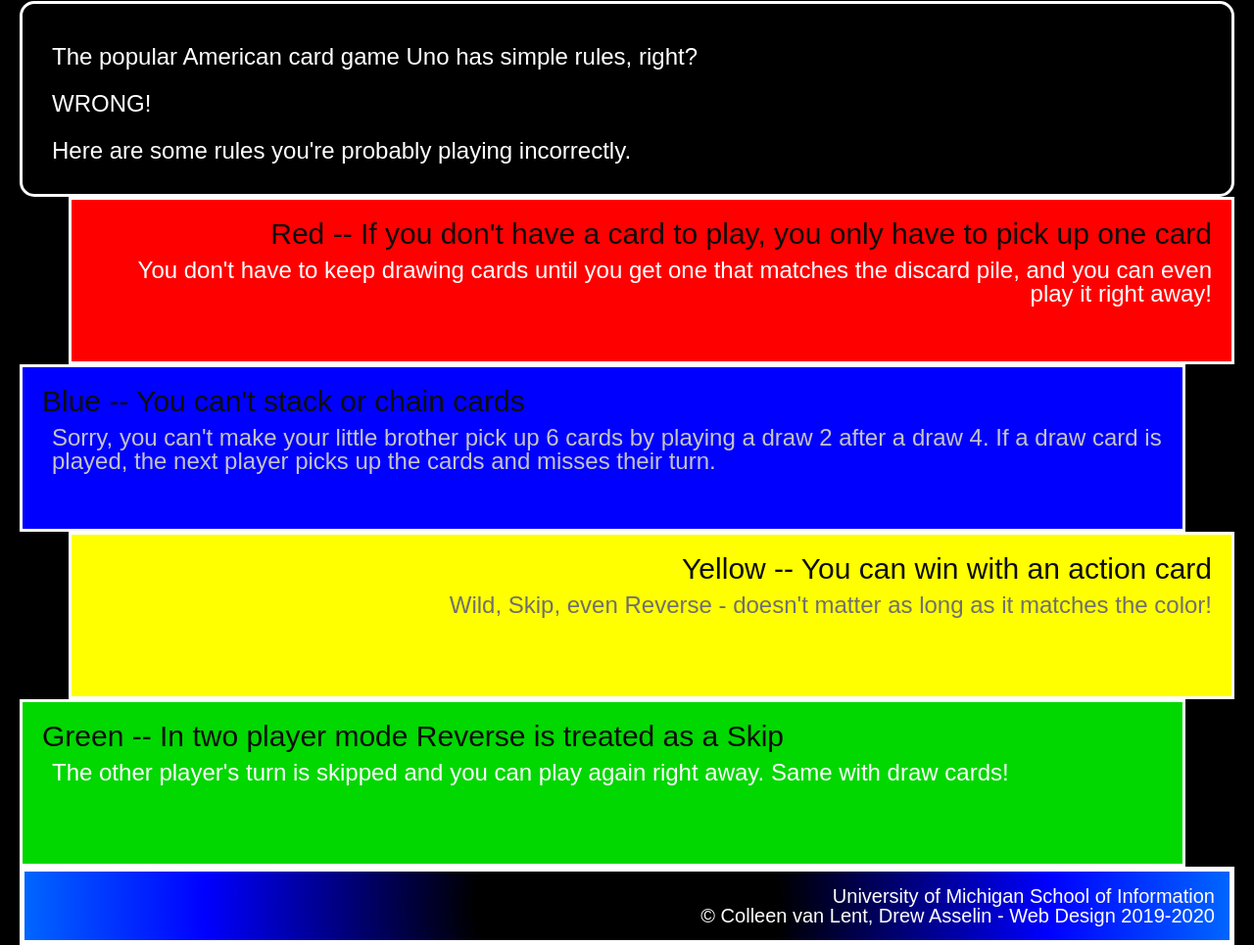
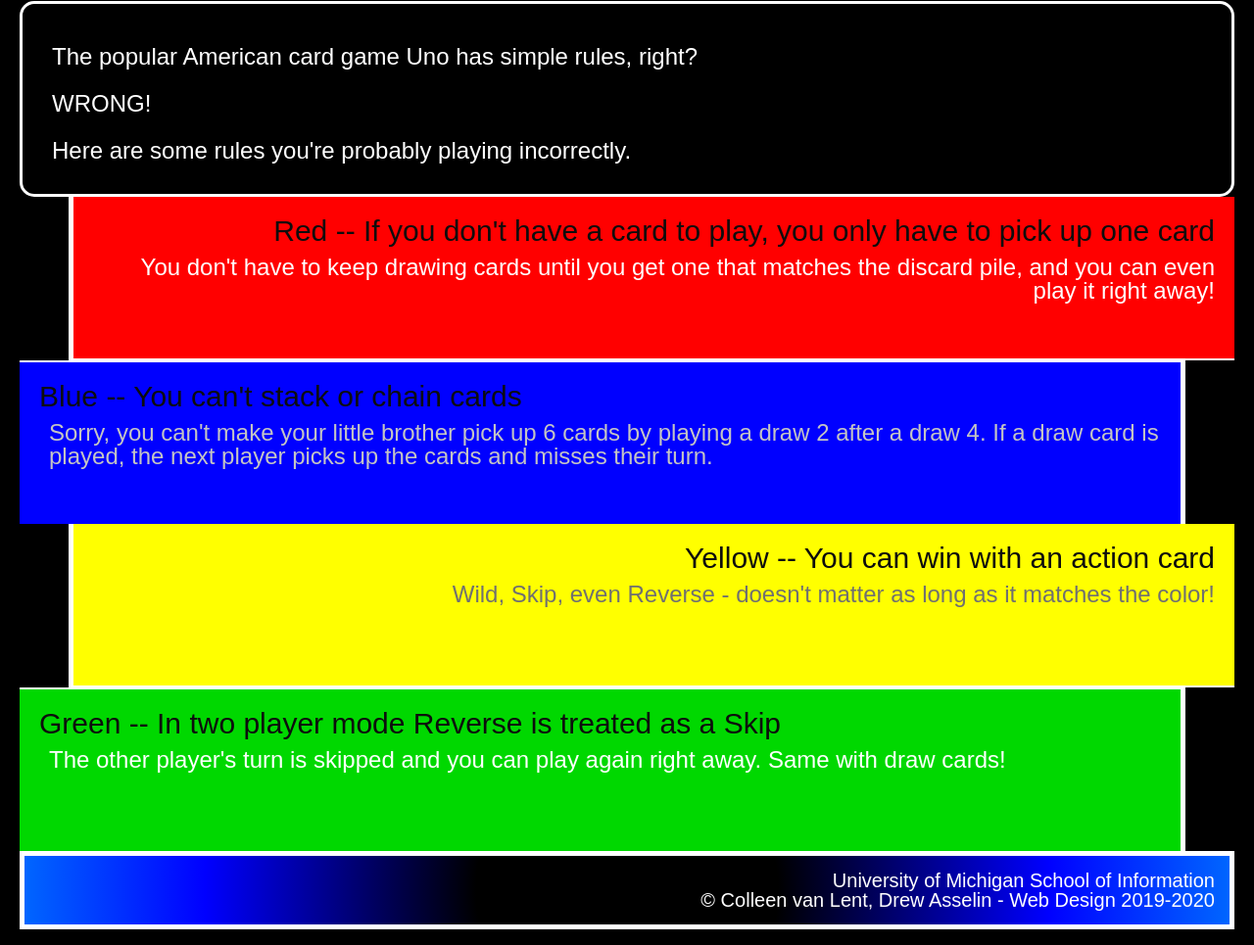
Before and after one commit to goaileen/css_practice, a plain HTML site: page index.html in a window 1280 px wide. Shown: the part 327-1292 px from the top of the page at 98% size. Drawn offline with Linux system fonts and the light colour scheme.

Commit message:
Add files via upload

```diff
--- a/css/style.css
+++ b/css/style.css
@@ -45,14 +45,22 @@
     background-color: #ff0000;
     text-align: right;
     margin-left: 50px;
-    border-width: 0px, 0px, 2px, 5px;
+    border-top: 0px;
+    border-right: 0px;
+    border-bottom: 2px;
+    border-left: 5px;
+    /* border-width: 0px, 0px, 2px, 5px; */
     border-style: solid;
 }
 .blue {
     background-color: #0000ff;
     text-align: left;
     margin-right: 50px;
-    border-width: 2px, 5px, 0px, 0px;
+    border-top: 2px;
+    border-right: 5px;
+    border-bottom: 0px;
+    border-left: 0px;
+    /* border-width: 2px, 5px, 0px, 0px; */
     border-style: solid;
 }
 /* WAVE YOUR PAGE!!!!  Uh oh.  Let's fix the color contrast here  – Dark on blue is too hard to read.
@@ -66,7 +74,11 @@
     background-color: #ffff00;
     text-align: right;
     margin-left: 50px;
-    border-width: 0px, 0px, 2px, 5px;
+    border-top: 0px;
+    border-right: 0px;
+    border-bottom: 2px;
+    border-left: 5px;
+    /* border-width: 0px, 0px, 2px, 5px; */
     border-style: solid;
 }
 /* WAVE YOUR PAGE!!!!  Uh oh.  Let's fix the color contrast here  too
@@ -80,7 +92,11 @@
     background-color: #00D800;
     text-align: left;
     margin-right: 50px;
-    border-width: 2px, 5px, 0px, 0px;
+    border-top: 2px;
+    border-right: 5px;
+    border-bottom: 0px;
+    border-left: 0px;
+    /* border-width: 2px, 5px, 0px, 0px; */
     border-style: solid;
  }
  footer {
```
